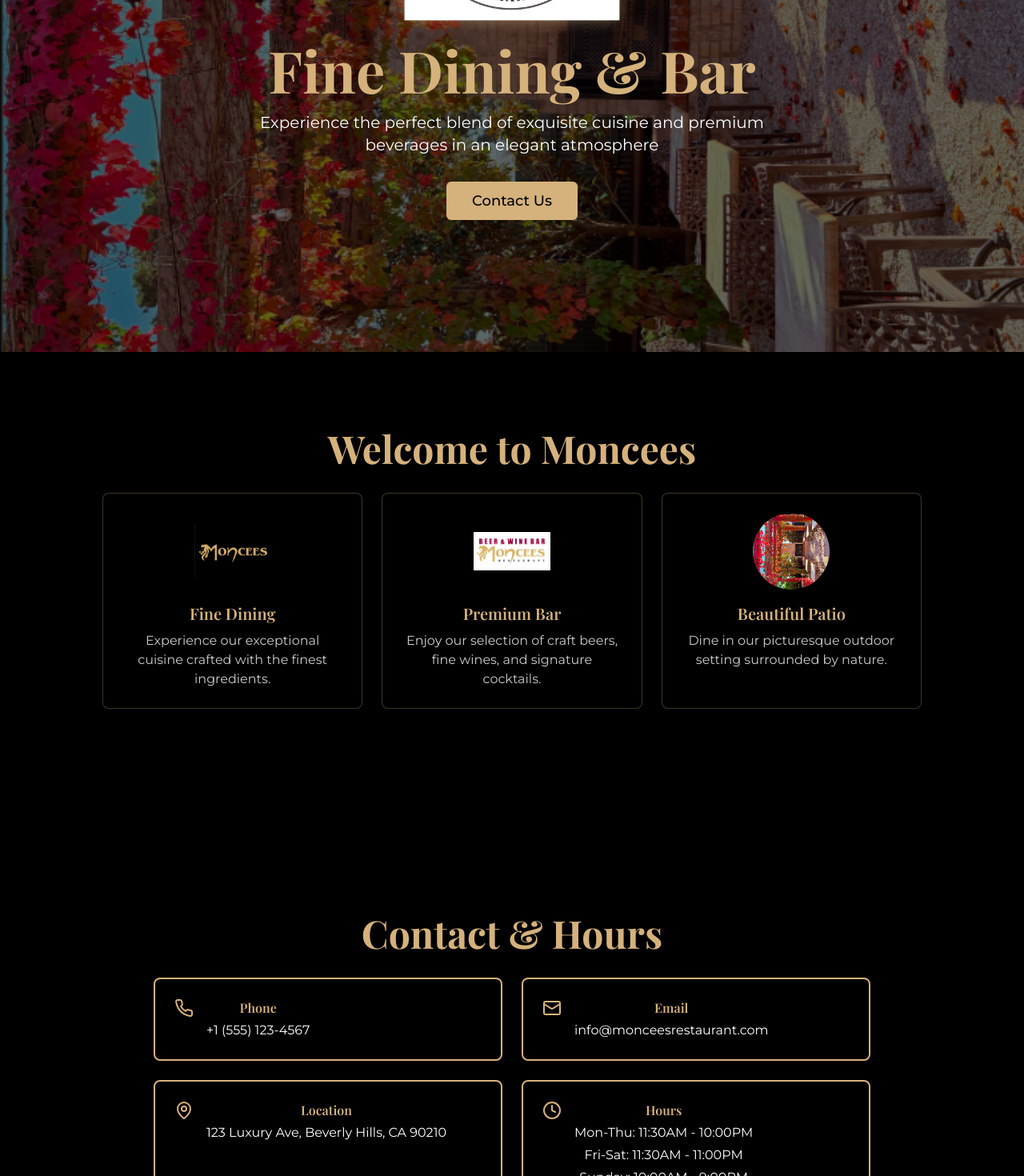
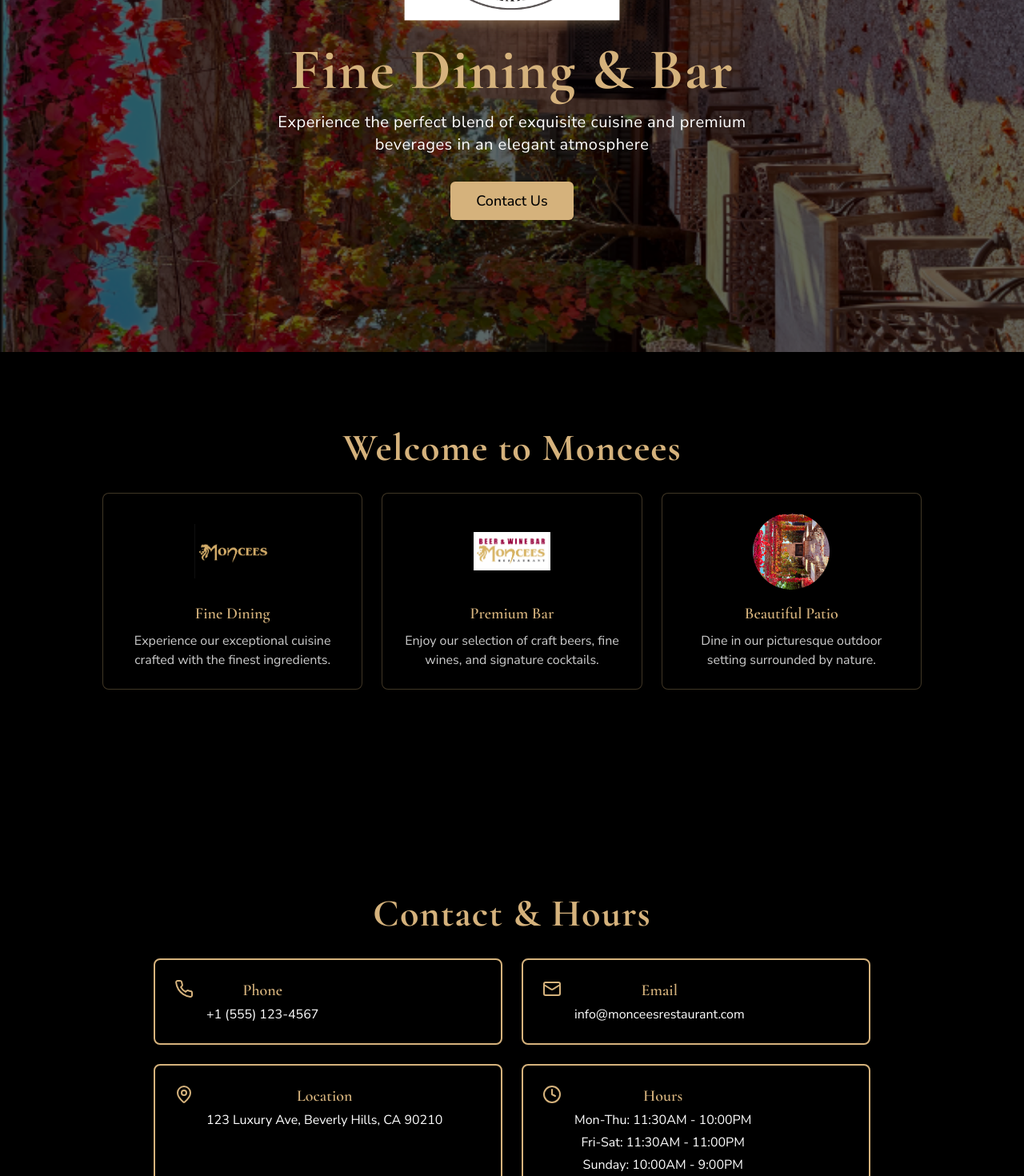
Before and after one commit to MoncyTech/Moncees-restaurant, a React (Vite) app: page / in a window 1280 px wide. Shown: the part 360-1830 px from the top of the page at 80% size. Built offline with nearby package versions, Linux system fonts and the light colour scheme.

Commit message:
Refactor: Improve font styling
Update font styles for better aesthetics.

```diff
--- a/index.html
+++ b/index.html
@@ -19,7 +19,7 @@
 
     <link rel="preconnect" href="https://fonts.googleapis.com">
     <link rel="preconnect" href="https://fonts.gstatic.com" crossorigin>
-    <link href="https://fonts.googleapis.com/css2?family=Playfair+Display:wght@400;500;600;700&family=Montserrat:wght@300;400;500;600;700&display=swap" rel="stylesheet">
+    <link href="https://fonts.googleapis.com/css2?family=Cormorant+Garamond:wght@400;500;600;700&family=Nunito+Sans:wght@300;400;500;600;700&display=swap" rel="stylesheet">
   </head>
 
   <body>
--- a/src/components/ContactInfo.tsx
+++ b/src/components/ContactInfo.tsx
@@ -10,8 +10,8 @@ const ContactInfo = () => {
           <div className="flex items-start space-x-4">
             <Phone className="h-6 w-6 text-moncees-gold shrink-0" />
             <div>
-              <h3 className="font-playfair font-semibold text-moncees-gold mb-1">Phone</h3>
-              <p className="text-moncees-white font-montserrat">+1 (555) 123-4567</p>
+              <h3 className="font-cormorant font-semibold text-moncees-gold mb-1 text-xl">Phone</h3>
+              <p className="text-moncees-white font-nunito">+1 (555) 123-4567</p>
             </div>
           </div>
         </CardContent>
@@ -22,8 +22,8 @@ const ContactInfo = () => {
           <div className="flex items-start space-x-4">
             <Mail className="h-6 w-6 text-moncees-gold shrink-0" />
             <div>
-              <h3 className="font-playfair font-semibold text-moncees-gold mb-1">Email</h3>
-              <p className="text-moncees-white font-montserrat">info@monceesrestaurant.com</p>
+              <h3 className="font-cormorant font-semibold text-moncees-gold mb-1 text-xl">Email</h3>
+              <p className="text-moncees-white font-nunito">info@monceesrestaurant.com</p>
             </div>
           </div>
         </CardContent>
@@ -34,8 +34,8 @@ const ContactInfo = () => {
           <div className="flex items-start space-x-4">
             <MapPin className="h-6 w-6 text-moncees-gold shrink-0" />
             <div>
-              <h3 className="font-playfair font-semibold text-moncees-gold mb-1">Location</h3>
-              <p className="text-moncees-white font-montserrat">123 Luxury Ave, Beverly Hills, CA 90210</p>
+              <h3 className="font-cormorant font-semibold text-moncees-gold mb-1 text-xl">Location</h3>
+              <p className="text-moncees-white font-nunito">123 Luxury Ave, Beverly Hills, CA 90210</p>
             </div>
           </div>
         </CardContent>
@@ -46,8 +46,8 @@ const ContactInfo = () => {
           <div className="flex items-start space-x-4">
             <Clock className="h-6 w-6 text-moncees-gold shrink-0" />
             <div>
-              <h3 className="font-playfair font-semibold text-moncees-gold mb-1">Hours</h3>
-              <div className="text-moncees-white font-montserrat space-y-1">
+              <h3 className="font-cormorant font-semibold text-moncees-gold mb-1 text-xl">Hours</h3>
+              <div className="text-moncees-white font-nunito space-y-1">
                 <p>Mon-Thu: 11:30AM - 10:00PM</p>
                 <p>Fri-Sat: 11:30AM - 11:00PM</p>
                 <p>Sunday: 10:00AM - 9:00PM</p>
--- a/src/components/Hero.tsx
+++ b/src/components/Hero.tsx
@@ -25,15 +25,15 @@ const Hero = ({ scrollToContact }: HeroProps) => {
           />
           <div className="absolute inset-0 bg-gradient-to-t from-moncees-gold/20 to-transparent opacity-70 rounded-full" style={{ mixBlendMode: "overlay" }}></div>
         </div>
-        <h1 className="font-playfair text-5xl md:text-7xl font-bold text-moncees-gold mb-4">
+        <h1 className="font-cormorant text-5xl md:text-7xl font-bold text-moncees-gold mb-4 tracking-wide">
           Fine Dining & Bar
         </h1>
-        <p className="font-montserrat text-lg md:text-xl text-white mb-8 max-w-2xl mx-auto">
+        <p className="font-nunito text-lg md:text-xl text-white mb-8 max-w-2xl mx-auto tracking-wide">
           Experience the perfect blend of exquisite cuisine and premium beverages in an elegant atmosphere
         </p>
         <Button
           onClick={scrollToContact}
-          className="bg-moncees-gold text-moncees-black hover:bg-moncees-gold/90 font-montserrat font-medium px-8 py-6 text-lg"
+          className="bg-moncees-gold text-moncees-black hover:bg-moncees-gold/90 font-nunito font-medium px-8 py-6 text-lg"
         >
           Contact Us
         </Button>
--- a/src/index.css
+++ b/src/index.css
@@ -1,6 +1,6 @@
 
-@import url('https://fonts.googleapis.com/css2?family=Playfair+Display:wght@400;500;600;700&display=swap');
-@import url('https://fonts.googleapis.com/css2?family=Montserrat:wght@300;400;500;600;700&display=swap');
+@import url('https://fonts.googleapis.com/css2?family=Cormorant+Garamond:wght@400;500;600;700&display=swap');
+@import url('https://fonts.googleapis.com/css2?family=Nunito+Sans:wght@300;400;500;600;700&display=swap');
 
 @tailwind base;
 @tailwind components;
--- a/src/pages/Index.tsx
+++ b/src/pages/Index.tsx
@@ -18,7 +18,7 @@ const Index = () => {
       {/* About Section */}
       <section className="py-16 md:py-24 px-6 bg-gradient-to-b from-moncees-black to-moncees-black/95">
         <div className="max-w-5xl mx-auto text-center">
-          <h2 className="font-playfair text-3xl md:text-5xl font-bold text-moncees-gold mb-8 fade-in">
+          <h2 className="font-cormorant text-3xl md:text-5xl font-bold text-moncees-gold mb-8 fade-in tracking-wide">
             Welcome to Moncees
           </h2>
 
@@ -29,8 +29,8 @@ const Index = () => {
                 alt="Moncees Logo"
                 className="w-24 h-24 object-contain mx-auto mb-4"
               />
-              <h3 className="font-playfair text-xl font-semibold text-moncees-gold mb-2">Fine Dining</h3>
-              <p className="text-white/80 font-montserrat">Experience our exceptional cuisine crafted with the finest ingredients.</p>
+              <h3 className="font-cormorant text-xl font-semibold text-moncees-gold mb-2">Fine Dining</h3>
+              <p className="text-white/80 font-nunito">Experience our exceptional cuisine crafted with the finest ingredients.</p>
             </div>
 
             <div className="bg-moncees-black/70 p-6 border border-moncees-gold/30 rounded-lg fade-in delay-200">
@@ -39,8 +39,8 @@ const Index = () => {
                 alt="Beer & Wine Bar"
                 className="w-24 h-24 object-contain mx-auto mb-4"
               />
-              <h3 className="font-playfair text-xl font-semibold text-moncees-gold mb-2">Premium Bar</h3>
-              <p className="text-white/80 font-montserrat">Enjoy our selection of craft beers, fine wines, and signature cocktails.</p>
+              <h3 className="font-cormorant text-xl font-semibold text-moncees-gold mb-2">Premium Bar</h3>
+              <p className="text-white/80 font-nunito">Enjoy our selection of craft beers, fine wines, and signature cocktails.</p>
             </div>
 
             <div className="bg-moncees-black/70 p-6 border border-moncees-gold/30 rounded-lg fade-in delay-300">
@@ -49,8 +49,8 @@ const Index = () => {
                 alt="Restaurant Patio"
                 className="w-24 h-24 object-cover object-center mx-auto mb-4 rounded-full"
               />
-              <h3 className="font-playfair text-xl font-semibold text-moncees-gold mb-2">Beautiful Patio</h3>
-              <p className="text-white/80 font-montserrat">Dine in our picturesque outdoor setting surrounded by nature.</p>
+              <h3 className="font-cormorant text-xl font-semibold text-moncees-gold mb-2">Beautiful Patio</h3>
+              <p className="text-white/80 font-nunito">Dine in our picturesque outdoor setting surrounded by nature.</p>
             </div>
           </div>
         </div>
@@ -59,13 +59,13 @@ const Index = () => {
       {/* Contact Section */}
       <section ref={contactSectionRef} className="py-16 md:py-24 px-6 bg-gradient-to-b from-moncees-black/95 to-moncees-black">
         <div className="max-w-5xl mx-auto text-center">
-          <h2 className="font-playfair text-3xl md:text-5xl font-bold text-moncees-gold mb-8 fade-in">
+          <h2 className="font-cormorant text-3xl md:text-5xl font-bold text-moncees-gold mb-8 fade-in tracking-wide">
             Contact & Hours
           </h2>
 
           <ContactInfo />
 
-          <div className="mt-16 text-moncees-white/80 font-montserrat text-sm fade-in delay-400">
+          <div className="mt-16 text-moncees-white/80 font-nunito text-sm fade-in delay-400">
             <p>© {new Date().getFullYear()} Moncees Restaurant & Bar. All rights reserved.</p>
           </div>
         </div>
--- a/tailwind.config.ts
+++ b/tailwind.config.ts
@@ -104,8 +104,8 @@ export default {
 				'fade-in': 'fadeIn 1s ease-in forwards'
 			},
 			fontFamily: {
-				'playfair': ['"Playfair Display"', 'serif'],
-				'montserrat': ['Montserrat', 'sans-serif'],
+				'cormorant': ['"Cormorant Garamond"', 'serif'],
+				'nunito': ['"Nunito Sans"', 'sans-serif'],
 			},
 			backgroundImage: {
 				'restaurant-patio': "url('/lovable-uploads/fa164508-1454-4837-991a-3d1af7d093c2.png')"
```
